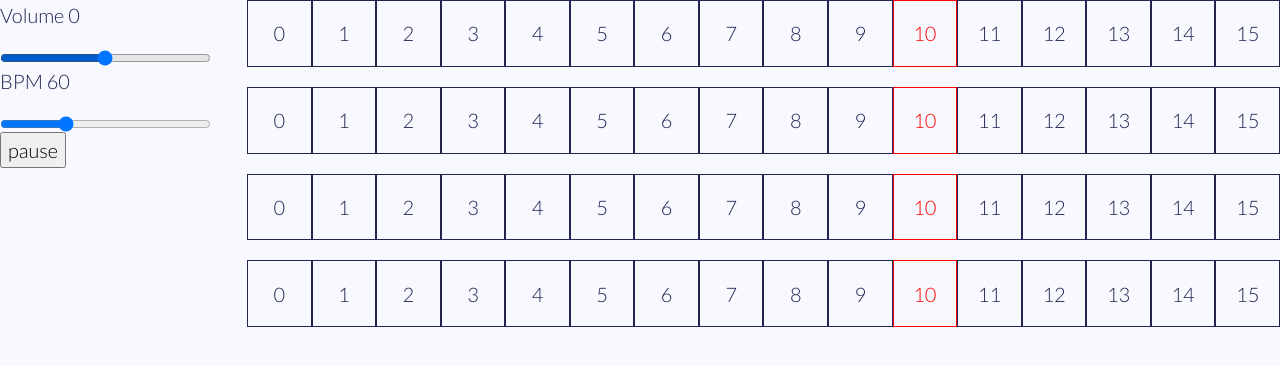
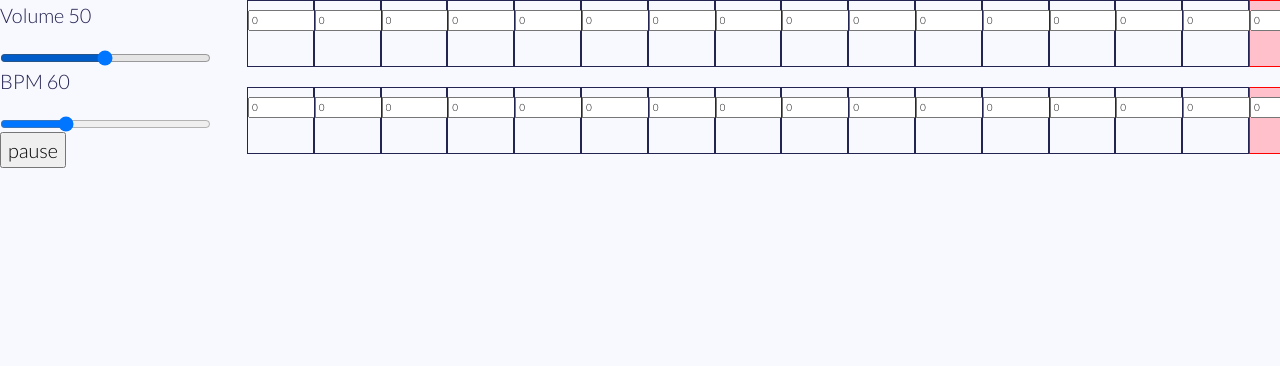
Before and after one commit to jordan52/tracker, a React (Create React App) app: page / in a window 1280 px wide. Shown: the top 366 px of the page. Built offline with nearby package versions, Linux system fonts and the light colour scheme.

Commit message:
bleeps and bloops

```diff
--- a/src/App.css
+++ b/src/App.css
@@ -56,12 +56,12 @@
     box-sizing: content-box;
     margin-left: auto;
     margin-right: auto;
-    max-width: var(--s2);
-    display: flex;
-    align-items: center;
-    justify-content: center;
+
 }
-
+.beatinput {
+    font-size: 0.5rem;
+}
 .red {
     color: red;
+    background-color: pink;
 }
--- a/src/App.js
+++ b/src/App.js
@@ -1,5 +1,6 @@
 import './App.css';
 import React, { useState, useEffect, useRef } from 'react';
+import Audio from './Audio';
 import Grid from './components/Grid';
 import Slider from './components/Slider';
 
@@ -19,10 +20,11 @@ const useToggle = (initialState) => {
 function App() {
 
   let timer = useRef(null);
-  const [level, setLevel] = useState(0);
+  const [level, setLevel] = useState(50);
   const [tick, setTick] = useState(0);
   const [isPlaying, toggleIsPlaying] = useToggle(true);
   const volume = (event) => {
+    Audio.masterGainNode.gain.setValueAtTime(parseInt(event.target.value)/100, Audio.context.currentTime)
     setLevel(event.target.value);
   };
   const [bpm, setBpm] = useState(60);
@@ -53,6 +55,43 @@ function App() {
       toggleIsPlaying();
     }
   }
+  // https://levelup.gitconnected.com/the-web-is-alive-with-the-sound-of-react-bb0713aa1010
+  const [oscillatorNodes, setOscillatorNodes] = useState([])
+  const initializeMasterGain = () => {
+    // Connect the masterGainNode to the audio context to allow it to output sound.
+    Audio.masterGainNode.connect(Audio.context.destination)
+
+    // Set masterGain Value
+    Audio.masterGainNode.gain.setValueAtTime(level/100, Audio.context.currentTime)
+
+    // create one single osc
+    // Create a GainNode for the oscillator, set it to 0 volume and connect it to masterGainNode
+    const oscillatorGainNode = Audio.context.createGain()
+    oscillatorGainNode.gain.setValueAtTime(0.2, Audio.context.currentTime)
+    oscillatorGainNode.connect(Audio.masterGainNode)
+
+    // Create OscillatorNode, connect it to its GainNode, and make it start playing.
+    const oscillatorNode = Audio.context.createOscillator()
+    oscillatorNode.connect(oscillatorGainNode)
+    oscillatorNode.start()
+
+    // Store the nodes along with their values in state.
+    // Note: When an oscillator is created, frequency is set to 440,
+    // and type is set to 'sine' by default.
+    const oscillatorNodeValues = {
+      oscillatorNode: oscillatorNode,
+      oscillatorGainNode: oscillatorGainNode,
+      frequency: oscillatorNode.frequency.value,
+      type: oscillatorNode.type,
+      gain: 0
+    }
+
+    setOscillatorNodes([...oscillatorNodes, oscillatorNodeValues])
+  }
+  useEffect(initializeMasterGain, [])
+
+
+
   return (
     <div className='with-sidebar'>
       <div>
@@ -63,8 +102,8 @@ function App() {
             id="vol"
             name="vol"
             label="Volume"
-            min={-20}
-            max={20}
+            min={0}
+            max={100}
             step="0.1"
           ></Slider>
           <Slider
@@ -79,7 +118,7 @@ function App() {
           ></Slider>
           <button onClick={()=>playpause()}>{isPlaying ? 'pause' : ' play  '}</button>
         </div>
-        <Grid beats={16} tick={tick}/>
+        <Grid beats={16} tick={tick} osc={oscillatorNodes[0]} context={Audio.context} />
       </div>
     </div>
   );
--- /dev/null
+++ b/src/Audio.js
@@ -0,0 +1,6 @@
+class Audio {
+  static context = new (window.AudioContext || window.webkitAudioContext)();
+  static masterGainNode = Audio.context.createGain()
+}
+
+export default Audio
--- a/src/components/Beat.js
+++ b/src/components/Beat.js
@@ -1,8 +1,28 @@
-import React from 'react';
+import React, { useState } from 'react';
 
 const Beat = (props) => {
+  const [freq, setFreq] = useState(0);
+
+  const handleFreqChange = (e) => {
+    setFreq(e.target.value);
+  }
+
+  if(props.osc) {
+    if (props.tick == props.i && freq > 0) {
+      console.log(freq)
+      props.osc.oscillatorNode.frequency.setValueAtTime(freq, props.context.currentTime)
+      props.osc.oscillatorGainNode.gain.setValueAtTime(0.9, props.context.currentTime);
+    } else {
+      props.osc.oscillatorGainNode.gain.setValueAtTime(0.01, props.context.currentTime+100);
+    }
+  } else {
+    console.log('NO OSC PROP')
+  }
+
   return (
-    <div className={`beat ${props.tick == props.i ? "red":""}`}>{props.i}</div>
+    <div className={`beat ${props.tick == props.i ? "red":""}`}>
+      <input className='beatinput' value={freq} onChange={handleFreqChange} />
+    </div>
   )
 }
 export default Beat;
--- a/src/components/Grid.js
+++ b/src/components/Grid.js
@@ -9,12 +9,6 @@ const Grid = (props) => {
       <div>
         <Track {...props}/>
       </div>
-      <div>
-        <Track {...props}/>
-      </div>
-      <div>
-        <Track {...props}/>
-      </div>
     </div>
   )
 }
```
